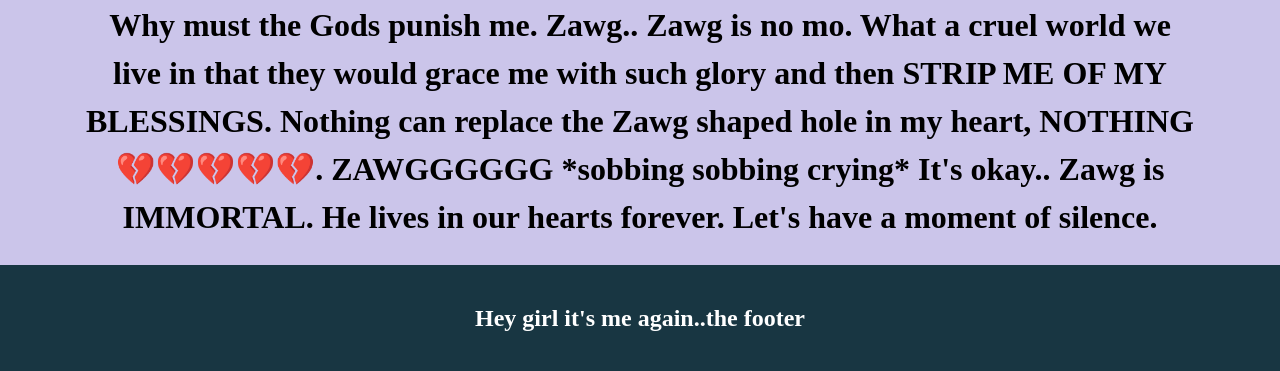
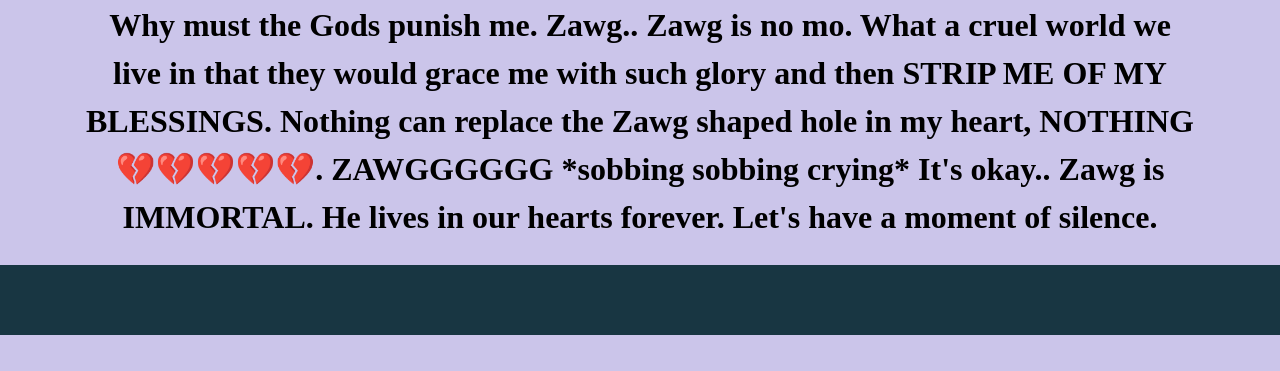
Before and after one commit to KestrelBryceAlgonquinCollege/Penacony-Website-Algonquin-Account, a plain HTML site: page Gallery.html in a window 1280 px wide. Shown: the part 670-1041 px from the top of the page. After the commit the page ends 1005 px from the top, so only its background shows below. Drawn offline with Linux system fonts and the light colour scheme; files whose address does not match are found by name; a web font is replaced by a local one.

Commit message:
Edited footers

```diff
--- a/Gallery.html
+++ b/Gallery.html
@@ -33,7 +33,7 @@
     </main>
 
     <footer>
-        <h2>Hey girl it's me again..the footer </h2>
+        <!-- <h2>Hey girl it's me again..the footer </h2> -->
     </footer>
 </body>
 </html>
```
Also changed, not shown: Things to do.html (+1 -1 lines), index.html (+1 -1 lines).
